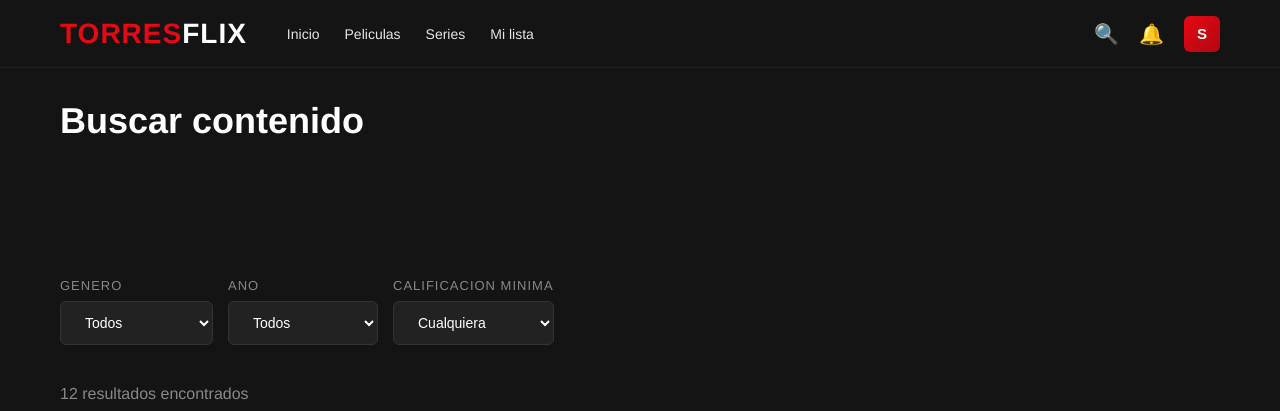
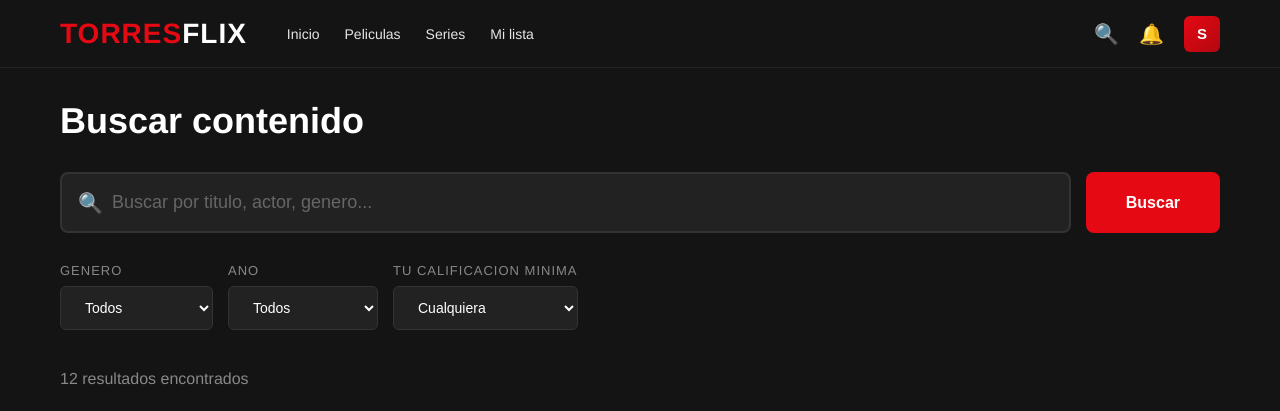
Before and after one commit to samueltheylor/torresflix-python, a Flask app: page /search in a window 1280 px wide. Shown: the top 411 px of the page. Run offline with Flask 3, Linux system fonts and the light colour scheme; the visitor is signed in with stand-in values (Sample User, id 1).

Commit message:
Fix search, validate session APIs, and isolate ratings

```diff
--- a/templates/search.html
+++ b/templates/search.html
@@ -11,7 +11,7 @@
     .search-header { margin-bottom: 40px; }
     .search-title { font-size: 36px; font-weight: bold; margin-bottom: 30px; }
 
-    .search-box { display: flex; gap: 15px; margin-bottom: 30px; }
+    .page-search-box { display: flex; gap: 15px; margin-bottom: 30px; }
 
     .search-input-wrapper { flex: 1; position: relative; }
 
@@ -135,7 +135,7 @@
 
     @media (max-width: 768px) {
         .search-section { padding: 100px 20px 40px; }
-        .search-box { flex-direction: column; }
+        .page-search-box { flex-direction: column; }
         .search-btn { width: 100%; }
         .filters { flex-direction: column; }
         .filter-select { width: 100%; }
@@ -149,10 +149,10 @@
     <div class="search-header">
         <h1 class="search-title">Buscar contenido</h1>
 
-        <div class="search-box">
+        <div class="page-search-box">
             <div class="search-input-wrapper">
                 <span class="search-icon">🔍</span>
-                <input type="text" class="search-input" id="searchInput" placeholder="Buscar por titulo, actor, genero..." value="{{ query }}">
+                <input type="text" class="search-input" id="pageSearchInput" placeholder="Buscar por titulo, actor, genero..." value="{{ query }}">
             </div>
             <button class="search-btn" onclick="performSearch()">Buscar</button>
         </div>
@@ -179,7 +179,7 @@
             </div>
 
             <div class="filter-group">
-                <span class="filter-label">Calificacion minima</span>
+                <span class="filter-label">Tu calificacion minima</span>
                 <select class="filter-select" id="ratingFilter" onchange="performSearch()">
                     <option value="0">Cualquiera</option>
                     <option value="3">⭐ 3+</option>
@@ -230,18 +230,18 @@
 
 {% block extra_js %}
 <script>
-    document.getElementById('searchInput').addEventListener('keypress', function(e) {
+    document.getElementById('pageSearchInput').addEventListener('keypress', function(e) {
         if (e.key === 'Enter') performSearch();
     });
 
     let searchTimeout;
-    document.getElementById('searchInput').addEventListener('input', function() {
+    document.getElementById('pageSearchInput').addEventListener('input', function() {
         clearTimeout(searchTimeout);
         searchTimeout = setTimeout(performSearch, 300);
     });
 
     function performSearch() {
-        const query = document.getElementById('searchInput').value;
+        const query = document.getElementById('pageSearchInput').value;
         const genre = document.getElementById('genreFilter').value;
         const year = document.getElementById('yearFilter').value;
         const minRating = document.getElementById('ratingFilter').value;
```
